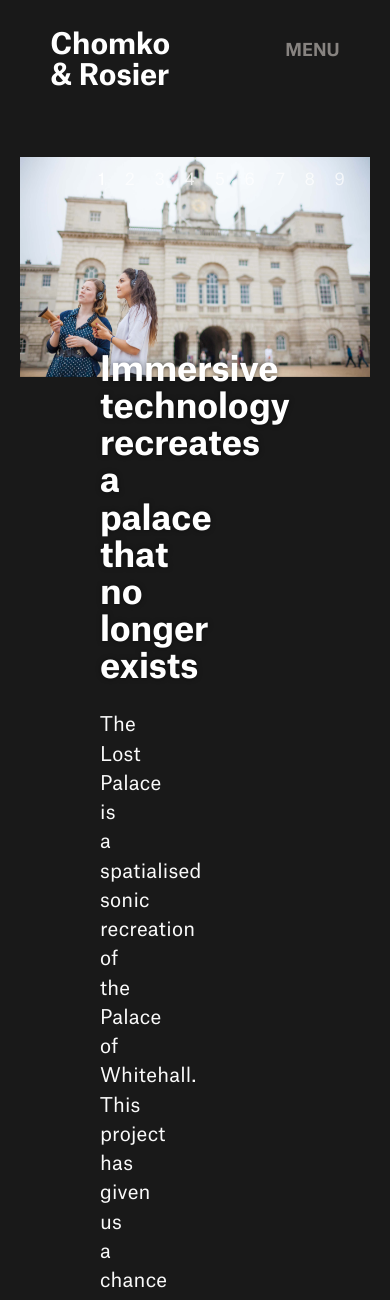
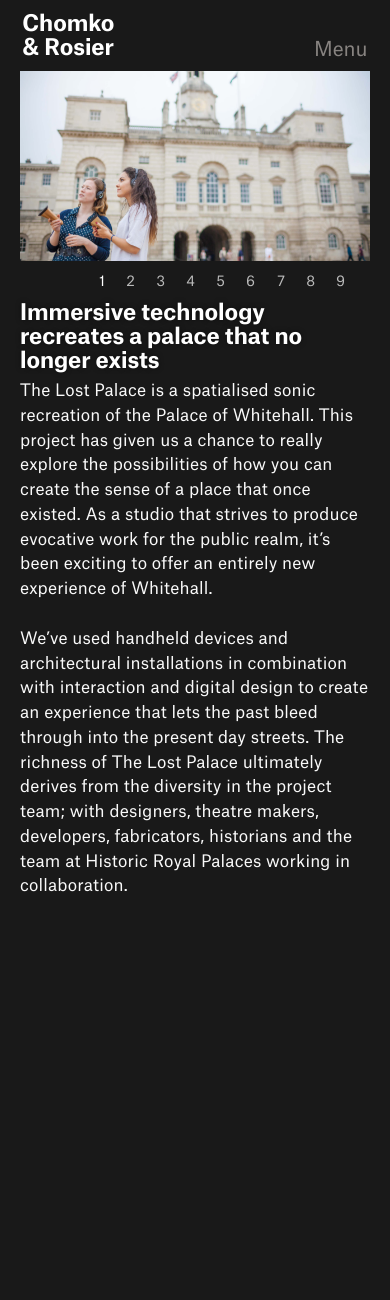
Before and after one commit to jchomko/chomkorosier, a PHP site: page /index.php in a window 390 px wide; the page is wider, and only the part inside the window is pictured. Shown: the top 1300 px of that part. After the commit the page ends 892 px from the top of that part, so only its background shows below. Run offline with PHP 8.4, Linux system fonts and the light colour scheme; some libraries are stand-ins or nearby versions.

Commit message:
updates to spacing

```diff
--- a/css/custom.css
+++ b/css/custom.css
@@ -114,15 +114,21 @@ Navigation Styles...
   color: #fff;
 }
 #mobile-menu-trigger {
-    color: #878380;
+		font-family: "Atlas Grotesk Web", "HelveticaNeue", "Helvetica Neue", Helvetica, Arial, sans-serif;
+    color: #fff;
     display: none;
     float: right;
-    font-size: 0.6em;
-    font-weight: 400;
-    margin-top: -50px;
+    font-size: 0.9em;
+    font-weight: 100;
+    margin-top: -21px;
+}
+
+.slick-dots {
+	position: relative;
 }
 header#logo #mobile-menu-trigger a {
     color: #878380;
+
 }
 header#logo #mobile-menu-trigger a:hover {
     color: #FFF;
@@ -141,16 +147,16 @@ Content Styles...
 
 .content-main {
     position: relative;
-    padding-top: 23px;
+    padding-top: 28px;
 		padding-left: 80px;
-		padding-right: 400px;
+		padding-right: 300px;
 }
 
 .content-main h1:first-child {
     font-size: 2.6em;
     font-weight: 900;
     line-height: 1.1em;
-    margin-bottom: 25px;
+    margin-bottom: 10px;
     text-shadow: 0 0 5px rgba(0, 0, 0, 0.5);
 }
 
@@ -451,18 +484,60 @@ Responsive and mobile
     display: block;
     float: none;
     height: 100%;
-    margin-bottom: 55px;
+    margin-bottom: 0px;
     margin-left: auto;
     margin-right: auto;
     position: inherit;
-    width: 82.6667%;
+    width: 98.6667%;
     z-index: 999;
   }
 
   .hero {
-    margin-bottom: -48px;
+    margin-bottom: -0px;
     z-index: -1;
+		height: 190px;
   }
+
+	.content-main {
+	    position: relative;
+	    padding-top: 34px;
+			padding-left: 0px;
+			padding-right: 0px;
+	}
+
+	body {
+		padding: 13px 0;
+		font-size: 1.1em;
+		}
+
+	h1 {
+    font-size: 2em;
+    margin: 0em 0;
+	}
+
+	.content-main h1:first-child {
+	    font-size: 2.0em;
+	    font-weight: 900;
+	    line-height: 1.1em;
+	    margin-bottom: 6px;
+			margin-top: 6px;
+			margin-left: 0px;
+	    text-shadow: 0 0 5px rgba(0, 0, 0, 0.5);
+	}
+
+	#projects{
+			margin-top:0.75vh;
+			font-size: 12px;
+			line-height: 12px;
+
+	}
+
+	#content-navigation{
+		font-size: 12px;
+		line-height: 12px;
+
+	}
+
 
 }
 
@@ -477,7 +552,7 @@ Responsive and mobile
 /* Mobile only */
 @media (max-width: 400px) {
   header#logo {
-    font-size: 2.2em;
+    font-size: 2.0em;
   }
 }
 
--- a/css/skeleton.css
+++ b/css/skeleton.css
@@ -69,7 +69,7 @@
   .seven.columns                  { width: 56.6666666667%; }
   .eight.columns                  { width: 65.3333333333%; }
   .nine.columns                   { width: 74.0%;          }
-  .ten.columns                    { width: 93.666667%; }
+  .ten.columns                    { width: 90.3%; }
   .eleven.columns                 { width: 91.3333333333%; }
   .twelve.columns                 { width: 100%; margin-left: 0; }
 
--- a/includes/sidebar.php
+++ b/includes/sidebar.php
@@ -1,7 +1,7 @@
 <nav id="main-nav" class="columns two">
   <header id="logo">
     <a href="/">Chomko<br>&amp; Rosier</a>
-    <span id="mobile-menu-trigger"><a href="#">MENU</a></span>
+    <span id="mobile-menu-trigger"><a href="#">Menu</a></span>
   </header>
 
   <div id="navigation-parts">
```
Also changed, not shown: other parts of css/custom.css (+31 -4 lines).
